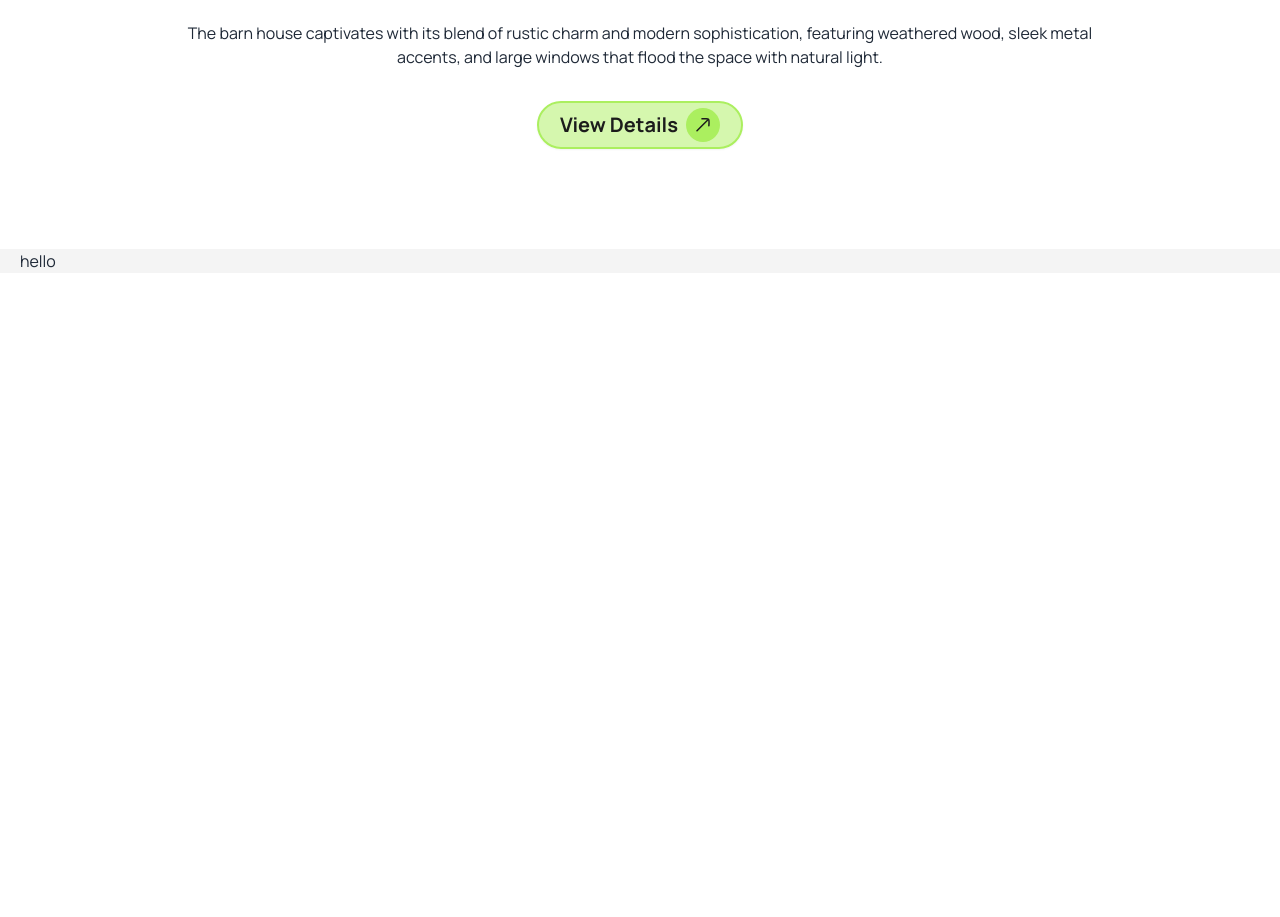
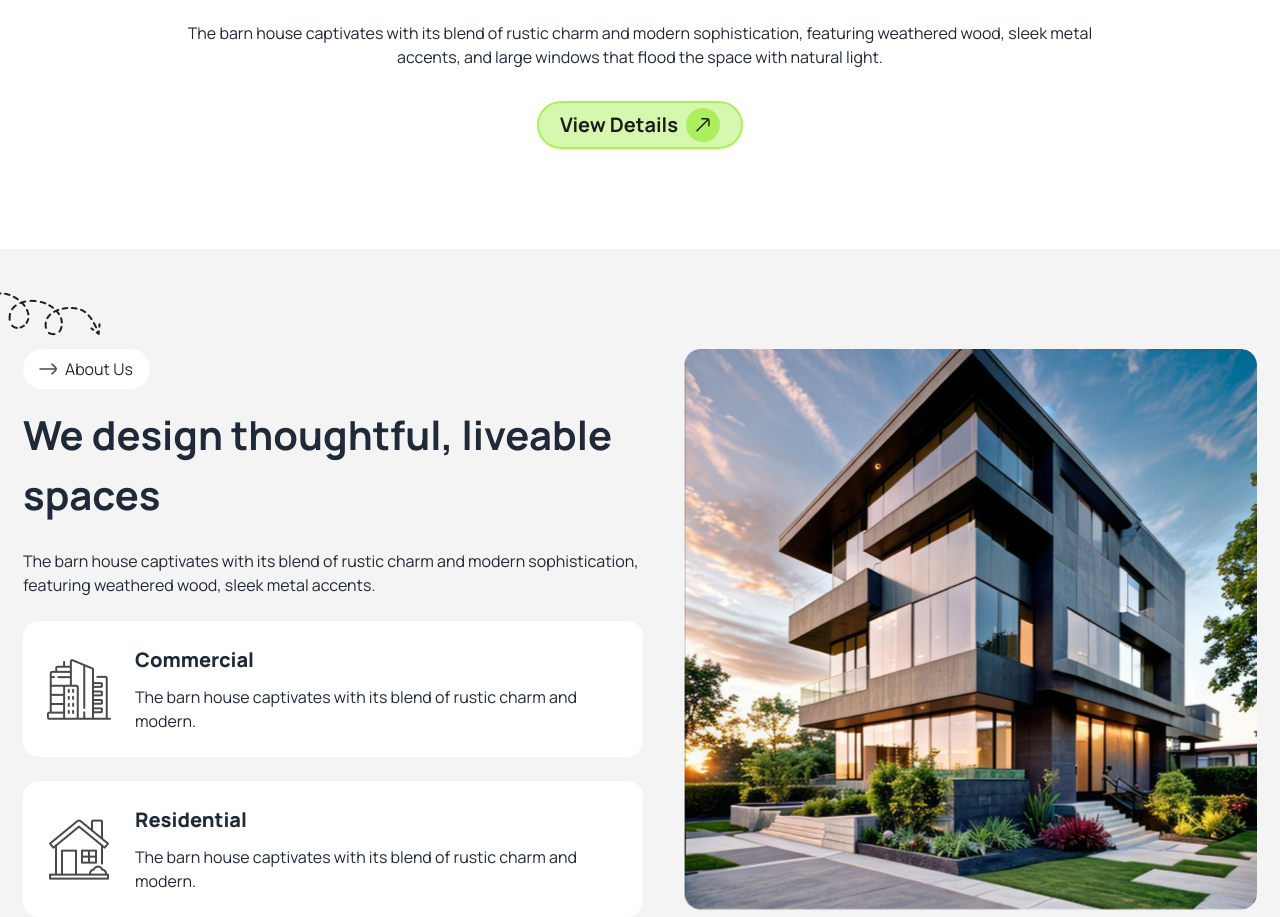
Before and after one commit to AhsanHabib002/assigment-3, a plain HTML site: page index.html in a window 1280 px wide. Shown: the part 643-1560 px from the top of the page. Before the commit the page ends 916 px from the top, so only its background shows below. Drawn offline with nearby package versions, Linux system fonts and the light colour scheme.

Commit message:
about us added

```diff
--- a/index.html
+++ b/index.html
@@ -129,7 +129,8 @@
 
               <div class="btn bg-[#ABEF5F80] rounded-full text-[20px] mt-[32px] border-2 border-[#ABEF5F] w-full lg:w-[206px]">
                 <a class="font-bold text-[#1C1C1C]">View Details</a>
-                    <div class="p-[10px] bg-[#ABEF5F] rounded-full">
+                <!-- button -->
+                <div class="p-[10px] bg-[#ABEF5F] rounded-full">
                       <svg xmlns="http://www.w3.org/2000/svg" width="14" height="14" viewBox="0 0 14 14" fill="none">
                         <path d="M12.0029 1.74121L0.999271 12.7375" stroke="#1C1C1C" stroke-width="1.5" stroke-linecap="round"/>
                         <path d="M6.00289 0.87079C6.00289 0.87079 11.6365 0.397774 12.4913 1.25297C13.3459 2.10817 12.869 7.74156 12.869 7.74156" stroke="#1C1C1C" stroke-width="1.5" stroke-linecap="round" stroke-linejoin="round"/>
@@ -144,9 +145,50 @@
     <main>
       <div class="md:container mx-auto px-[20px]">
         <!-- About Us -->
-        <section>
-          <h1>hello</h1>
+        <section class="flex flex-col gap-10 pt-[100px] justify-center md:flex-row justify-left">
+          <!-- about us content -->
+          <div class="relative flex flex-col items-center w-full md:w-1/2 md:items-start">
+            <!-- tag button -->
+            <div class="flex items-center gap-[8px] px-2 py-2 bg-white w-[127px] rounded-full">
+              <svg xmlns="http://www.w3.org/2000/svg" width="18" height="18" viewBox="0 0 18 18" fill="none" class="ml-2">
+                <path d="M16.5565 9.00291H1.00015" stroke="#494949" stroke-width="1.5" stroke-linecap="round"/>
+                <path d="M12.928 4.14611C12.928 4.14611 17.2473 7.7938 17.2473 9.00289C17.2473 10.2119 12.9279 13.8596 12.9279 13.8596" stroke="#494949" stroke-width="1.5" stroke-linecap="round" stroke-linejoin="round"/>
+              </svg>
+              <p>About Us</p>
+            </div>
+
+            <div>
+              <h2 class="font-bold text-[24px] text-center mt-[16px] md:text-[40px] md:text-left">We design thoughtful, liveable spaces</h2>
+
+              <p class="mt-[24px] text-center md:text-left">The barn house captivates with its blend of rustic charm and modern sophistication, featuring weathered wood, sleek metal accents.</p>
+            </div>
+            <!-- about card -->
+            <div class="flex items-center gap-[24px] p-6 bg-white rounded-[16px] mt-[24px]">
+              <img src="assets/commercial.png" alt="building image">
+              <div>
+                <h3 class="font-extrabold text-[20px]">Commercial</h3>
+                <p class="mt-[10px]">The barn house captivates with its blend of rustic charm and modern.</p>
+              </div>
+            </div>
+
+            <div class="flex items-center gap-[24px] p-6 bg-white rounded-[16px] mt-[24px]">
+              <img src="assets/residential.png" alt="residential image">
+              <div>
+                <h3 class="font-extrabold text-[20px]">Residential</h3>
+                <p class="mt-[10px]">The barn house captivates with its blend of rustic charm and modern.</p>
+              </div>
+            </div>
+
+            <img class="absolute top-[-10%] left-[-8%] hidden md:block" src="assets/Vector.png" alt="spiral arrow">
+          </div>
+
+          <!-- about us image -->
+          <div class="">
+            <img src="assets/Rectangle.png" alt="house image">
+          </div>
         </section>
+
+        <!-- Our Work -->
       </div>
     </main>
 </body>
```
